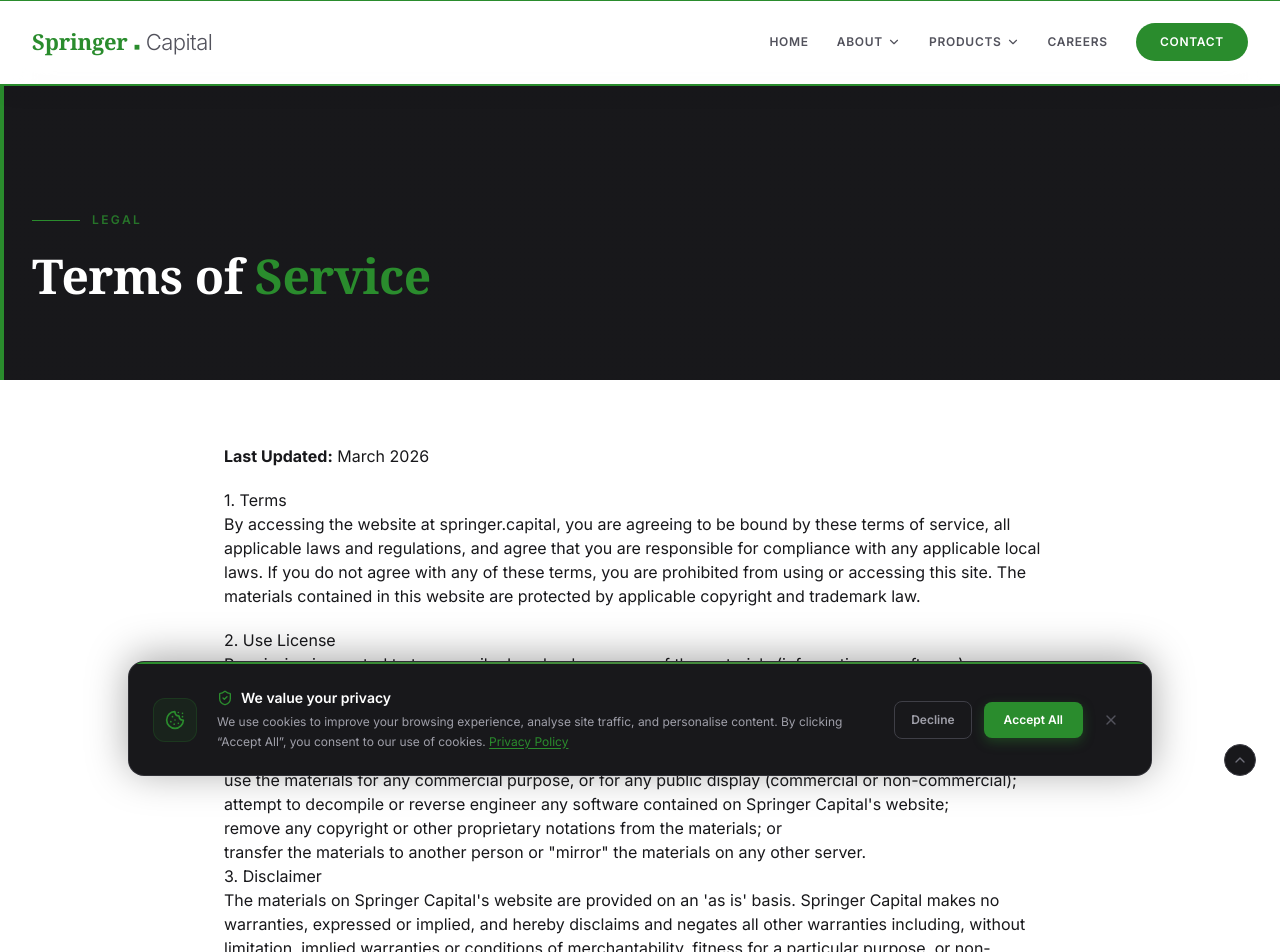
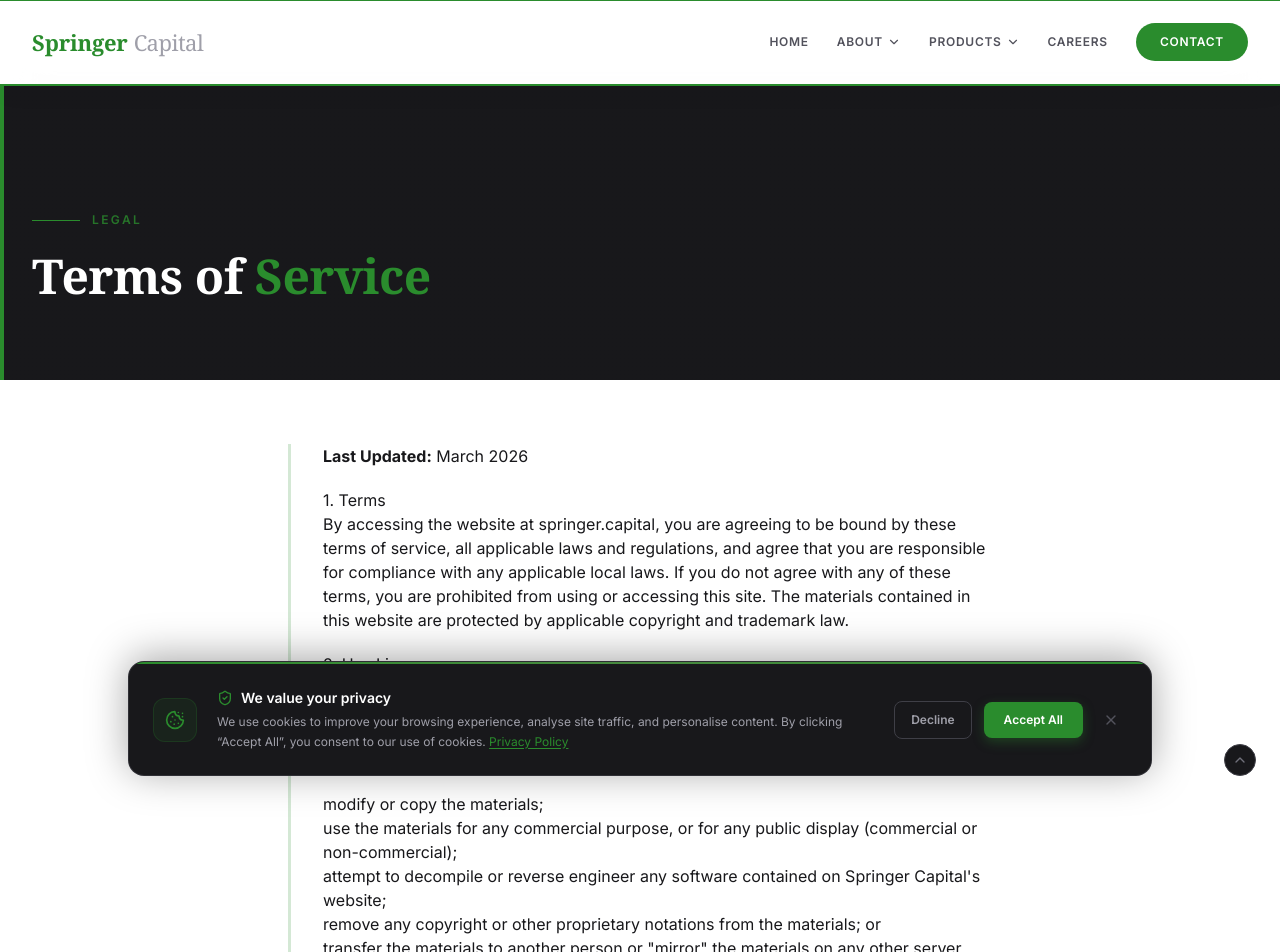
Before and after one commit to friendy21/Springer, a Next.js app: page /terms in a window 1280 px wide. Shown: the top 952 px of the page. Built offline with nearby package versions, Linux system fonts and the light colour scheme.

Commit message:
UI design refinements: Header logo styling, team photo layout, and legal typography

```diff
--- a/app/page.tsx
+++ b/app/page.tsx
@@ -372,25 +372,26 @@ export default function Home() {
               <p className="text-zinc-600 text-base leading-relaxed mb-8 max-w-sm">
                 Springer Capital delivers ideas and solutions that make organizations better. Our leadership team brings decades of cross-market expertise.
               </p>
-              <div className="flex flex-col sm:flex-row gap-6 w-full mb-6">
+              <div className="flex flex-col sm:flex-row gap-4 sm:gap-6 lg:gap-8 max-w-[420px] mb-8">
                 {[
                   { name: 'Patrick Kelly',   title: 'Investments Director', img: '/images/patrick2.png',  offset: '' },
-                  { name: 'Isaac Rosenthal', title: 'Operations Director',  img: '/images/isaac2.png',    offset: 'sm:mt-10' },
+                  { name: 'Isaac Rosenthal', title: 'Operations Director',  img: '/images/isaac2.png',    offset: 'sm:mt-8' },
                 ].map((m) => (
                   <Link href="/team" key={m.name} className={`group flex-1 ${m.offset}`}>
-                    <div className="relative overflow-hidden rounded-3xl aspect-[3/4] bg-zinc-100 shadow-[0_16px_48px_rgba(0,0,0,0.12)] group-hover:shadow-[0_24px_64px_rgba(42,140,45,0.18)] transition-all duration-500 ring-2 ring-brand-green/0 group-hover:ring-brand-green/40 ring-offset-4 ring-offset-white">
+                    <div className="relative overflow-hidden rounded-3xl aspect-[4/5] bg-zinc-100 shadow-[0_16px_48px_rgba(0,0,0,0.12)] group-hover:shadow-[0_24px_64px_rgba(42,140,45,0.18)] transition-all duration-500 ring-2 ring-brand-green/0 group-hover:ring-brand-green/40 ring-offset-4 ring-offset-white">
                       <img src={m.img} alt={m.name} className="w-full h-full object-cover object-top group-hover:scale-105 transition-transform duration-700" />
-                      <div className="absolute bottom-0 left-0 right-0 p-5 bg-gradient-to-t from-black/75 to-transparent">
+                      <div className="absolute inset-0 bg-gradient-to-t from-black/80 via-black/10 to-transparent opacity-90 group-hover:opacity-100 transition-opacity duration-300" />
+                      <div className="absolute bottom-0 left-0 right-0 p-5">
                         <div className="translate-y-2 group-hover:translate-y-0 transition-transform duration-300">
-                          <p className="text-white font-bold text-sm">{m.name}</p>
-                          <p className="text-brand-green text-[10px] font-bold uppercase tracking-widest mt-0.5">{m.title}</p>
+                          <p className="text-white font-bold text-[13px] tracking-wide">{m.name}</p>
+                          <p className="text-brand-green text-[9px] font-bold uppercase tracking-widest mt-1">{m.title}</p>
                         </div>
                       </div>
                     </div>
                   </Link>
                 ))}
               </div>
-              <Link href="/team" className="btn-outline group text-sm px-7 py-3.5 inline-flex self-end mr-4">
+              <Link href="/team" className="btn-outline group text-sm px-7 py-3.5 inline-flex self-start">
                 Full Bios
                 <ArrowRight className="w-4 h-4 ml-2 group-hover:translate-x-1 transition-transform" />
               </Link>
--- a/app/privacy/page.tsx
+++ b/app/privacy/page.tsx
@@ -18,8 +18,8 @@ export default function PrivacyPage() {
       </section>
 
       <section className="py-16 bg-white">
-        <div className="max-w-4xl mx-auto px-4 sm:px-6 lg:px-8">
-          <div className="prose prose-zinc prose-a:text-brand-green hover:prose-a:text-brand-green-light max-w-none">
+        <div className="max-w-3xl mx-auto px-4 sm:px-6 lg:px-8">
+          <div className="prose prose-zinc max-w-none prose-headings:font-serif prose-headings:font-bold prose-headings:text-zinc-900 prose-h3:text-[1.35rem] prose-h3:mt-12 prose-h3:mb-6 border-l-[3px] border-brand-green/20 pl-8 prose-p:text-zinc-500 prose-p:leading-[1.85] prose-p:mb-6 prose-li:text-zinc-500 prose-li:leading-[1.85] marker:text-brand-green prose-a:text-brand-green hover:prose-a:text-brand-green-light prose-a:transition-colors">
             <h3>Information We Collect</h3>
             <p>We may collect personal information such as your name, email address, phone number, and any other details you voluntarily provide when you communicate with us through forms on our site or via email.</p>
 
--- a/app/terms/page.tsx
+++ b/app/terms/page.tsx
@@ -18,8 +18,8 @@ export default function TermsPage() {
       </section>
 
       <section className="py-16 bg-white">
-        <div className="max-w-4xl mx-auto px-4 sm:px-6 lg:px-8">
-          <div className="prose prose-zinc prose-a:text-brand-green hover:prose-a:text-brand-green-light max-w-none">
+        <div className="max-w-3xl mx-auto px-4 sm:px-6 lg:px-8">
+          <div className="prose prose-zinc max-w-none prose-headings:font-serif prose-headings:font-bold prose-headings:text-zinc-900 prose-h3:text-[1.35rem] prose-h3:mt-12 prose-h3:mb-6 border-l-[3px] border-brand-green/20 pl-8 prose-p:text-zinc-500 prose-p:leading-[1.85] prose-p:mb-6 prose-li:text-zinc-500 prose-li:leading-[1.85] marker:text-brand-green prose-a:text-brand-green hover:prose-a:text-brand-green-light prose-a:transition-colors">
             <p><strong>Last Updated:</strong> March 2026</p>
 
             <h3>1. Terms</h3>
--- a/components/Header.tsx
+++ b/components/Header.tsx
@@ -55,12 +55,11 @@ export default function Header() {
         <div className={`flex justify-between items-center transition-all duration-300 ${scrolled ? 'h-[64px]' : 'h-[84px]'}`}>
 
           {/* Logo */}
-          <Link href="/" className="group flex items-baseline gap-1 select-none">
+          <Link href="/" className="group flex items-baseline gap-1.5 select-none">
             <span className="text-[22px] font-bold font-serif text-brand-green tracking-tight transition-opacity duration-200 group-hover:opacity-85" style={{ letterSpacing: '-0.01em' }}>
               Springer
             </span>
-            <span className="text-[10px] text-brand-green mb-1 mx-0.5">■</span>
-            <span className="text-[22px] font-light text-zinc-600 tracking-tight">
+            <span className="text-[22px] font-serif text-zinc-400 tracking-tight transition-opacity duration-200 group-hover:opacity-85">
               Capital
             </span>
           </Link>
```
